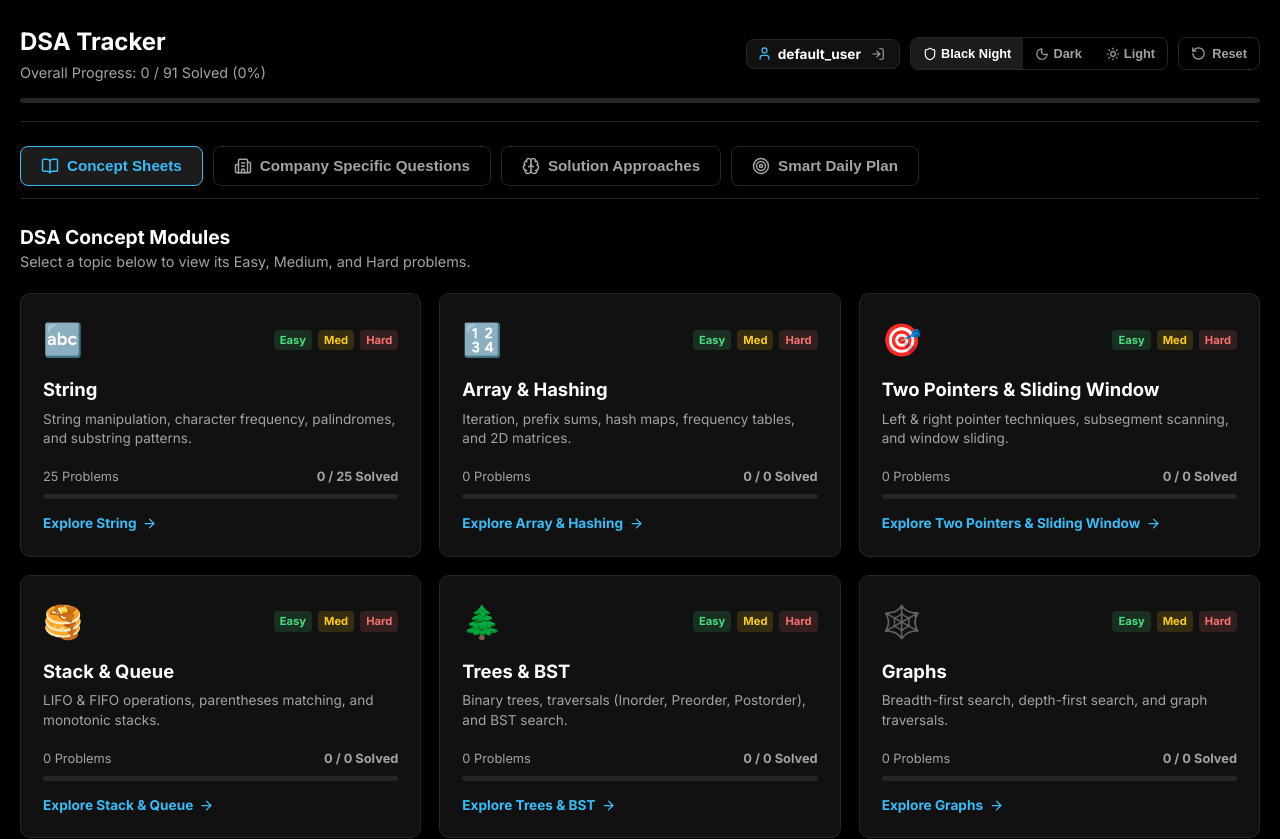
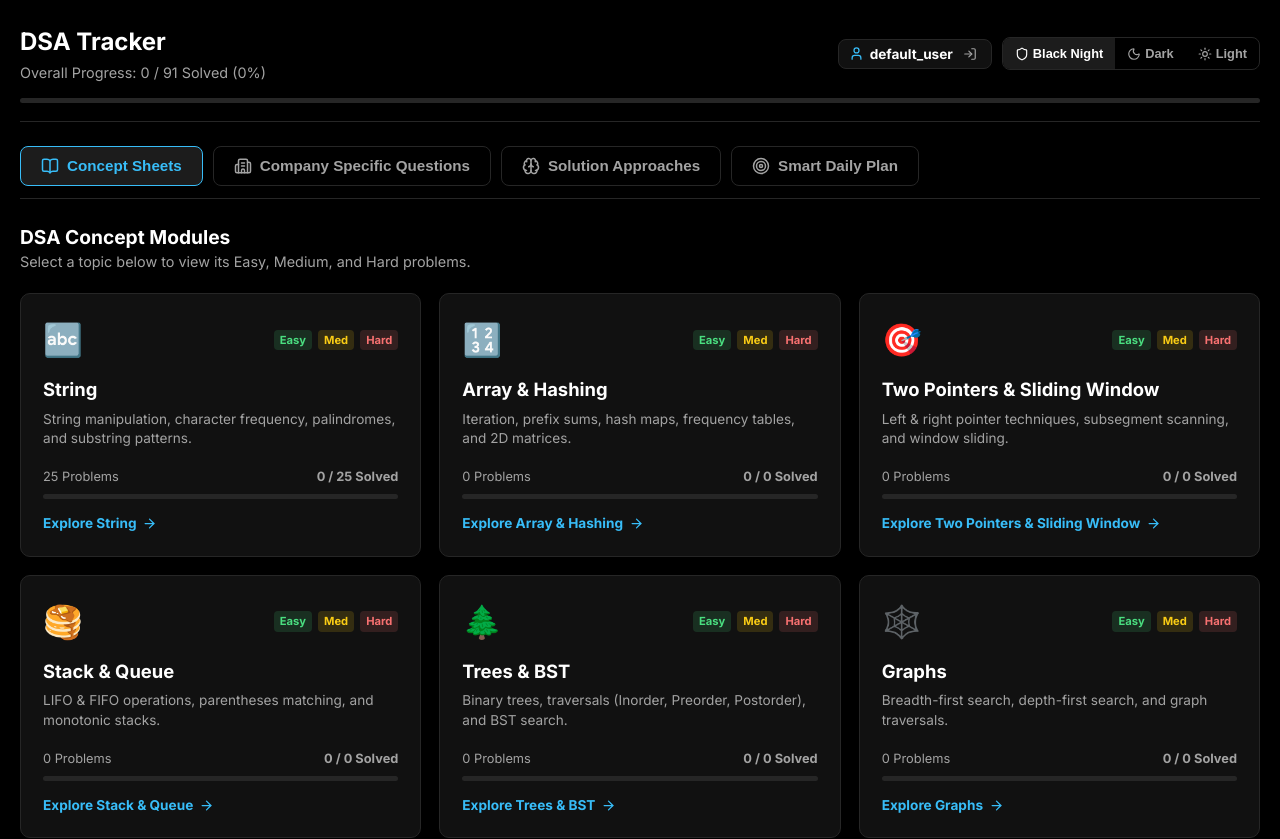
Before and after one commit to sampath300-dot/dsa-prep, a React (Vite) app: page / in a window 1280 px wide. Shown: the top 839 px of the page. Built offline with nearby package versions, Linux system fonts and the light colour scheme.

Commit message:
Remove Reset button to prevent accidental data loss

```diff
--- a/src/App.tsx
+++ b/src/App.tsx
@@ -1,5 +1,5 @@
 import React, { useState, useEffect } from 'react';
-import { ExternalLink, Trash2, Search, Plus, RotateCcw, Moon, Sun, Shield, ArrowLeft, ArrowRight, Building2, BookOpen, Target, User, LogIn, Sparkles, Flame, Brain, Code2 } from 'lucide-react';
+import { ExternalLink, Trash2, Search, Plus, Moon, Sun, Shield, ArrowLeft, ArrowRight, Building2, BookOpen, Target, User, LogIn, Sparkles, Flame, Brain, Code2 } from 'lucide-react';
 import type { Problem, Difficulty } from './types';
 import { INITIAL_PROBLEMS, TOPICS_LIST, COMPANY_LIST, APPROACHES_LIST } from './data';
 import { getCompanyLogoComponent } from './CompanyLogos';
@@ -137,12 +137,6 @@ export default function App() {
     setProblems(problems.filter(p => p.id !== id));
   };
 
-  const resetToInitial = () => {
-    if (window.confirm(`Reset ${username}'s list to default initial problems (including Google & Algorithmic Approaches)?`)) {
-      setProblems(INITIAL_PROBLEMS);
-    }
-  };
-
   const totalOverall = problems.length;
   const solvedOverall = problems.filter(p => p.solved).length;
   const percentageOverall = totalOverall > 0 ? Math.round((solvedOverall / totalOverall) * 100) : 0;
@@ -278,25 +272,7 @@ export default function App() {
               </button>
             </div>
 
-            <button
-              onClick={resetToInitial}
-              title="Reset Initial Problems"
-              style={{
-                background: 'transparent',
-                border: '1px solid var(--border)',
-                color: 'var(--text-muted)',
-                padding: '8px 12px',
-                borderRadius: '8px',
-                cursor: 'pointer',
-                display: 'flex',
-                alignItems: 'center',
-                gap: '6px',
-                fontSize: '0.8rem',
-                fontWeight: 600
-              }}
-            >
-              <RotateCcw size={15} /> Reset
-            </button>
+            {/* Reset button hidden to prevent accidental data loss */}
           </div>
         </div>
 
```
